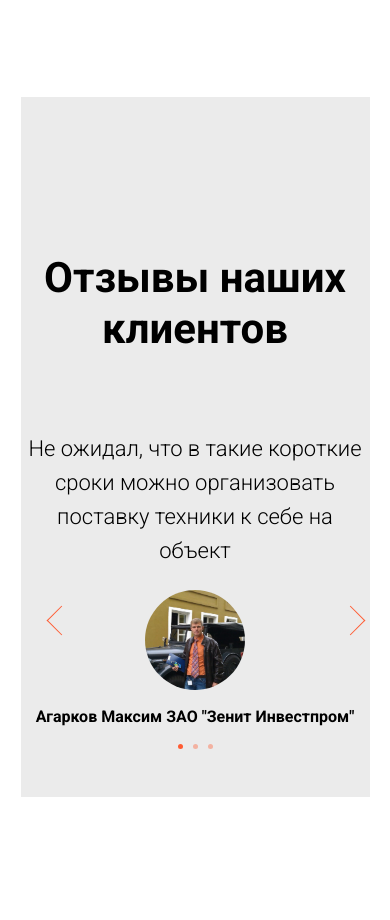
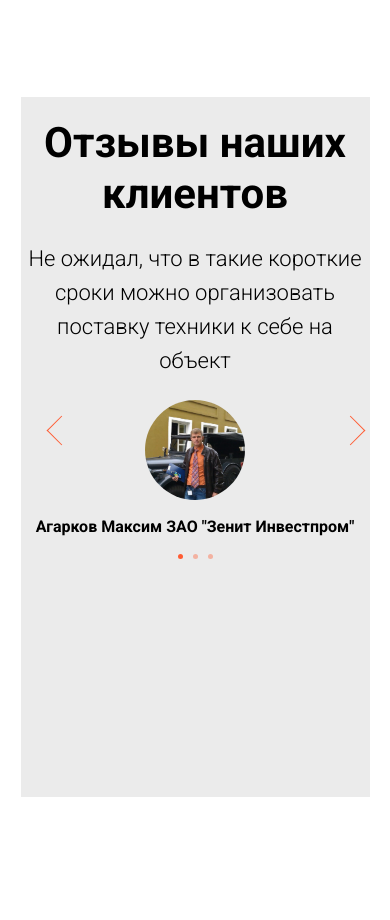
Before and after one commit to Dagger00/tbl, a plain HTML site: page index.html in a window 390 px wide. Shown: the part 5291-6211 px from the top of the page. Drawn offline with nearby package versions, Linux system fonts and the light colour scheme.

Commit message:
fix feedback

```diff
--- a/css/feedback/feedback.css
+++ b/css/feedback/feedback.css
@@ -149,3 +149,16 @@
     opacity: 1;
 
 }
+
+@media (max-width: 570px) {
+    .feedback__inner {
+        padding: 0 0 0 0;
+    }
+    .feedback__title {
+        margin: 20px 0 0 0;
+    }
+    .feedback__items {
+        padding: 0 0 0 0;
+    }
+
+}
```
